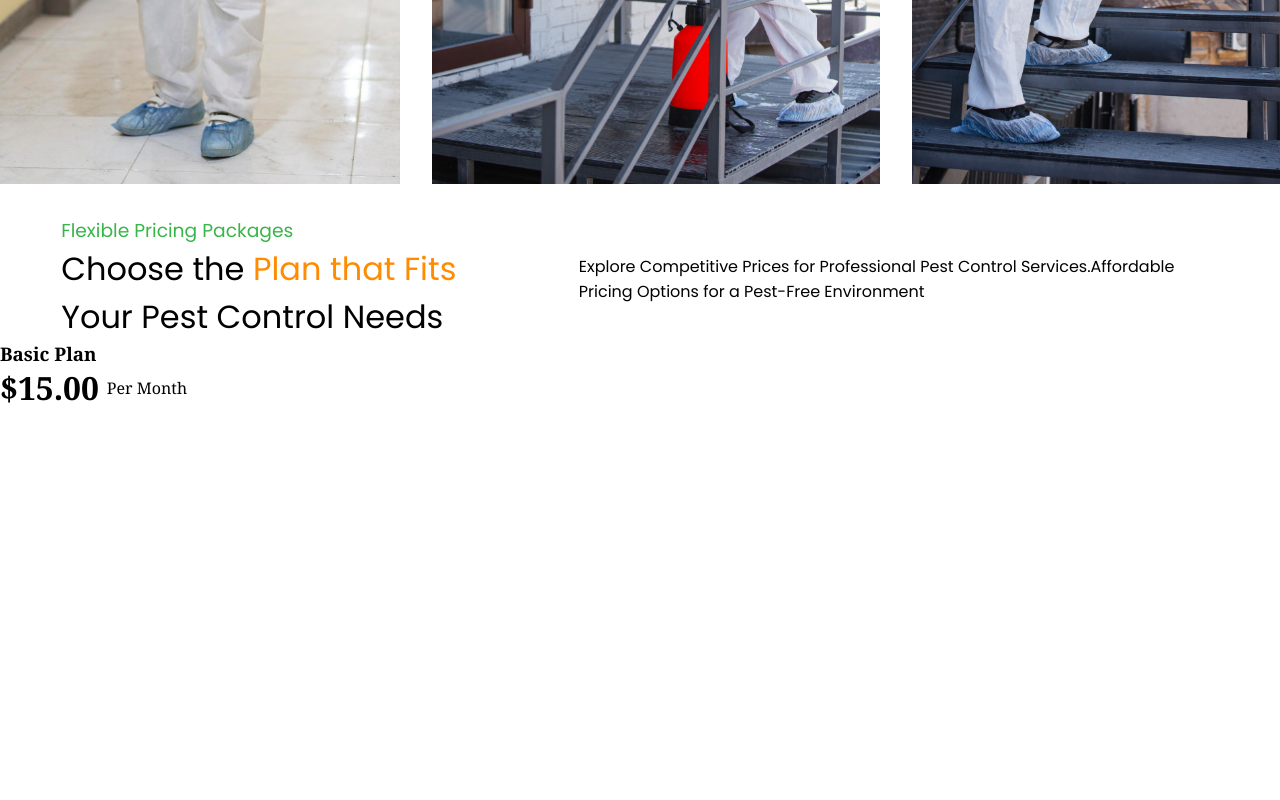
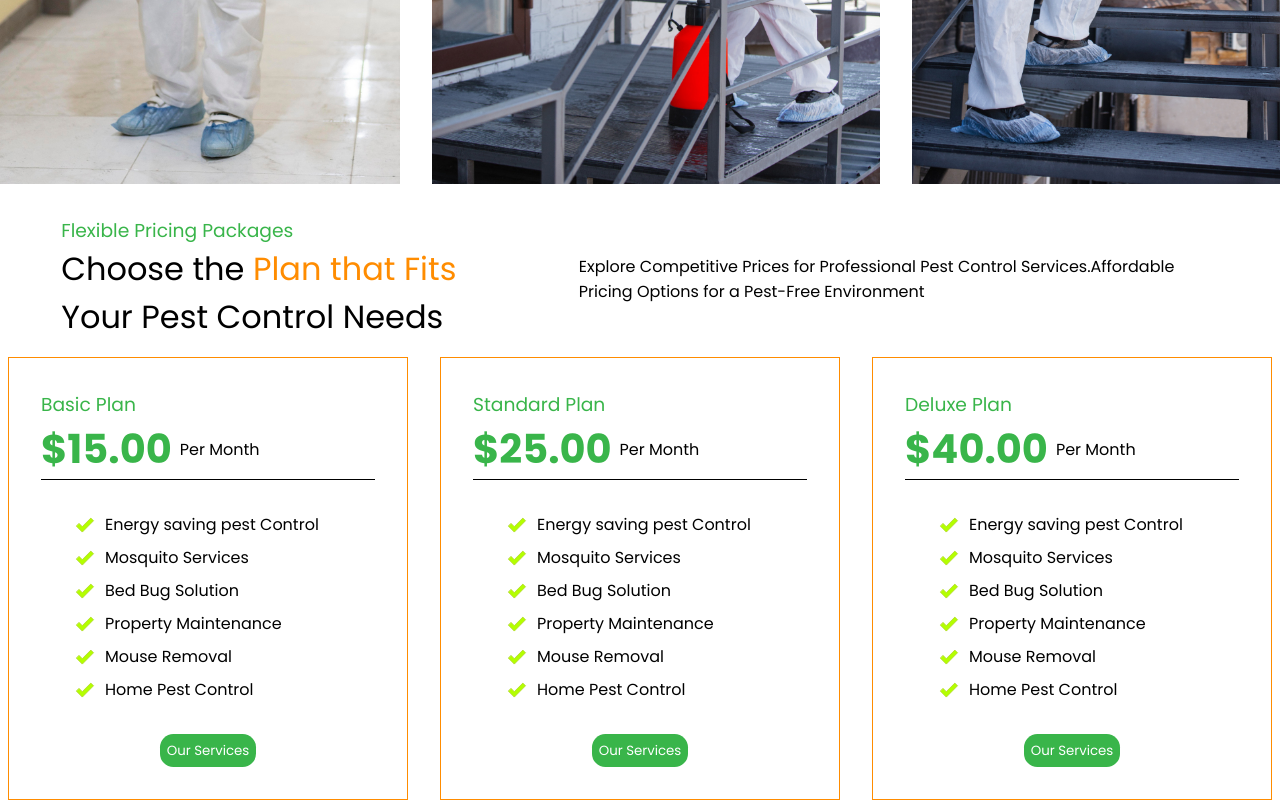
Before and after one commit to alecnissen/Precision-Pest-Control, a React (Vite) app: page / in a window 1280 px wide. Shown: the part 3918-4718 px from the top of the page. Before the commit the page ends 4327 px from the top, so only its background shows below. Built offline with nearby package versions, Linux system fonts and the light colour scheme.

Commit message:
added payment plan cards

```diff
--- a/src/PaymentPlans.jsx
+++ b/src/PaymentPlans.jsx
@@ -1,4 +1,5 @@
 import React from 'react';
+import greenCheckMark from '../assets/check-mark-svgrepo-com (1).svg';
 
 export default function PaymentPlans() {
   return (
@@ -21,7 +22,11 @@ export default function PaymentPlans() {
       </div>
 
 
-      <div className='payment-plans-card-wrapper'>
+
+      <div className='payment-plans-cards-wrapper'>
+
+
+      <div className='payment-plans-card-container'>
 
         <div className='payment-plan-card'>
 
@@ -34,10 +39,215 @@ export default function PaymentPlans() {
 
         </div>
 
+
+
+
+        <div className='payment-card-features-container'>
+
+
+        <div className='feature-img-container'>
+        <img src={greenCheckMark}></img>
+        <h3>Energy saving pest Control</h3>
+        </div>
+
+        <div className='feature-img-container'>
+        <img src={greenCheckMark}></img>
+        <h3>Mosquito Services</h3>
+        </div>
+
+        <div className='feature-img-container'>
+        <img src={greenCheckMark}></img>
+        <h3>Bed Bug Solution</h3>
+        </div>
+
+        <div className='feature-img-container'>
+        <img src={greenCheckMark}></img>
+        <h3>Property Maintenance</h3>
+        </div>
+
+        <div className='feature-img-container'>
+        <img src={greenCheckMark}></img>
+        <h3>Mouse Removal</h3>
+        </div>
+
+        <div className='feature-img-container'>
+        <img src={greenCheckMark}></img>
+        <h3>Home Pest Control</h3>
+        </div>
+
+
+
+
+
+        </div>
+
+        <div className='our-services-button-container'>
+
+          <button>Our Services</button>
+
+        </div>
+
+
       </div>
 
 
 
+      <div className='payment-plans-card-container'>
+
+<div className='payment-plan-card'>
+
+  <h3>Standard Plan</h3>
+
+  <div className='payment-plan-price-container'>
+  <h1>$25.00</h1>
+  <p>Per Month</p>
+  </div>
+
+</div>
+
+
+
+
+<div className='payment-card-features-container'>
+
+
+<div className='feature-img-container'>
+<img src={greenCheckMark}></img>
+<h3>Energy saving pest Control</h3>
+</div>
+
+<div className='feature-img-container'>
+<img src={greenCheckMark}></img>
+<h3>Mosquito Services</h3>
+</div>
+
+<div className='feature-img-container'>
+<img src={greenCheckMark}></img>
+<h3>Bed Bug Solution</h3>
+</div>
+
+<div className='feature-img-container'>
+<img src={greenCheckMark}></img>
+<h3>Property Maintenance</h3>
+</div>
+
+<div className='feature-img-container'>
+<img src={greenCheckMark}></img>
+<h3>Mouse Removal</h3>
+</div>
+
+<div className='feature-img-container'>
+<img src={greenCheckMark}></img>
+<h3>Home Pest Control</h3>
+</div>
+
+
+
+
+
+</div>
+
+<div className='our-services-button-container'>
+
+  <button>Our Services</button>
+
+</div>
+
+
+</div>
+
+
+
+
+<div className='payment-plans-card-container'>
+
+<div className='payment-plan-card'>
+
+  <h3>Deluxe Plan</h3>
+
+  <div className='payment-plan-price-container'>
+  <h1>$40.00</h1>
+  <p>Per Month</p>
+  </div>
+
+</div>
+
+
+
+
+<div className='payment-card-features-container'>
+
+
+<div className='feature-img-container'>
+<img src={greenCheckMark}></img>
+<h3>Energy saving pest Control</h3>
+</div>
+
+<div className='feature-img-container'>
+<img src={greenCheckMark}></img>
+<h3>Mosquito Services</h3>
+</div>
+
+<div className='feature-img-container'>
+<img src={greenCheckMark}></img>
+<h3>Bed Bug Solution</h3>
+</div>
+
+<div className='feature-img-container'>
+<img src={greenCheckMark}></img>
+<h3>Property Maintenance</h3>
+</div>
+
+<div className='feature-img-container'>
+<img src={greenCheckMark}></img>
+<h3>Mouse Removal</h3>
+</div>
+
+<div className='feature-img-container'>
+<img src={greenCheckMark}></img>
+<h3>Home Pest Control</h3>
+</div>
+
+
+
+
+
+</div>
+
+<div className='our-services-button-container'>
+
+  <button>Our Services</button>
+
+</div>
+
+
+</div>
+
+
+
+
+
+
+
+
+
+
+
+
+
+
+
+
+
+
+
+
+
+
+
+
+      </div>
+
     </div>
   );
 }
--- a/src/Styles/payment_plans_styles.scss
+++ b/src/Styles/payment_plans_styles.scss
@@ -35,9 +35,31 @@
     color: darkorange;
 }
 
-.payment-plans-card-wrapper {
+
+.payment-plans-cards-wrapper {
+    display: flex;
+    justify-content: center;
+    gap: 2em;
+    padding-top: 1em;
+}
+
+.feature-img-container {
+    display: flex;
+    align-items: center;
+    gap: 0.5em;
+}
+
+.feature-img-container img {
+    width: 1.5em;
+}
+
+
+.payment-plans-card-container {
     display: flex;
     flex-direction: column;
+    border: 1px solid darkorange;
+    width: 25em;
+    padding: 2em;
 }
 
 .payment-plan-price-container {
@@ -45,3 +67,56 @@
     align-items: center;
     gap: 0.5em;
 }
+
+.payment-card-features-container {
+    display: flex;
+    flex-direction: column;
+    padding: 2em;
+    gap: 0.5em;
+    // align-items: center;
+    border-top: 1px solid black;
+}
+
+
+.payment-card-features-container h3 {
+    font-weight: 400;
+}
+
+.our-services-button-container {
+    display: flex;
+    justify-content: center;
+}
+
+.payment-plan-card h3 {
+    color: rgb(57, 181, 74);
+    font-weight: 400;
+    font-family: "Poppins", sans-serif;
+}
+
+.payment-plan-price-container h1 {
+    color: rgb(57, 181, 74);
+    font-weight: 700;
+    font-size: 2.5rem;
+    font-family: "Poppins", sans-serif;
+}
+
+.payment-plan-price-container p {
+    font-family: "Poppins", sans-serif;
+}
+
+.payment-card-features-container * {
+    font-family: "Poppins", sans-serif;
+}
+
+.feature-img-container h3 {
+    font-size: 1rem;
+}
+
+.our-services-button-container button {
+    font-family: "Poppins", sans-serif;
+    padding: 0.5em;
+    background-color: rgb(57, 181, 74);
+    color: white;
+    border: none;
+    border-radius: 1em;
+}
```
Also changed, not shown: assets/check-mark-svgrepo-com (1).svg (added).
